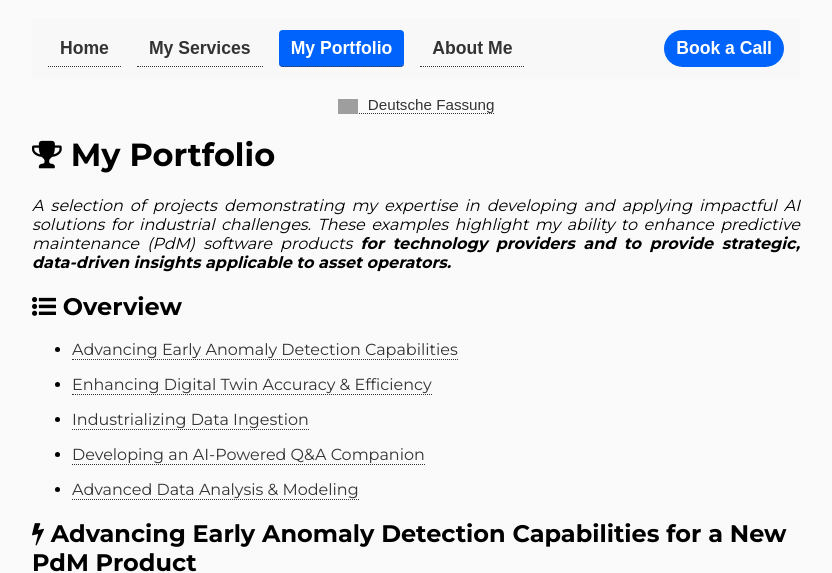
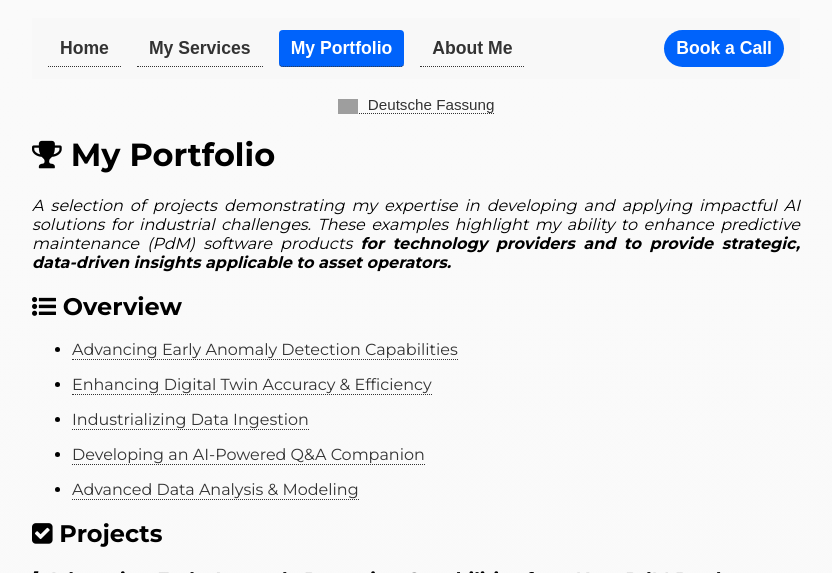
Before and after one commit to alexkolo/strategic-ai, a Jekyll site: the page built from en/portfolio.md, in a window 1280 px wide and 900 px high, cut to the strip 0-573 px from the top of the window. Shown: the whole strip, without its empty margins (224-1056 px from the left). Built offline with Jekyll 4.4.1, drawn with Linux system fonts in a browser that asks for light colours; some web fonts are replaced; grey boxes are pictures that could not be loaded.

Commit message:
fix: update project section headers for consistency in portfolio

```diff
--- a/en/portfolio.md
+++ b/en/portfolio.md
@@ -22,9 +22,11 @@
 
 - [Advanced Data Analysis & Modeling](#scientific-data-analysis)
 
-## <i class="fa fa-bolt"></i> Advancing Early Anomaly Detection Capabilities for a New PdM Product
+## <i class="fa fa-check-square"></i> Projects
 
 {:#anomaly-detection-product}
+
+### <i class="fa fa-bolt"></i> Advancing Early Anomaly Detection Capabilities for a New PdM Product
 
 <div style="text-align: center;">
 <img src="{{ site.url_ai_images }}/ChatGPT Image May 14, 2025, 07_55_14 PM - Advancing Early Anomaly Detection Capabilities for a New PdM SaaS Product.svg" alt="Advancing Early Anomaly Detection Capabilities for a New PdM SaaS Product" height="200"/>
@@ -38,9 +40,9 @@
 - **Key Learnings for Asset Operators:** This project underscored the importance of robust MLOps and mock-fault validation for building trustworthy AI in critical systems – key considerations for any organization selecting or implementing PdM solutions.
 - **Technical Highlight / Technologies Used:** Python, Anomaly Detection Algorithms (AAKR, Isolation Forest, Clustering, Causal Methods), MLOps (Kubernetes, NATS, GitHub Actions), Model Explainability (Shapley Values), Mock-Fault Generation & Testing, Performance Benchmarking Frameworks.
 
-## <i class="fa fa-cogs"></i> Enhancing Digital Twin Accuracy & Efficiency with Statistical Modeling
+{:#gas-turbine-digital-twin}
 
-{:#gas-turbine-digital-twin}
+### <i class="fa fa-cogs"></i> Enhancing Digital Twin Accuracy & Efficiency with Statistical Modeling
 
 <div style="text-align: center;">
 <img src="{{ site.url_ai_images }}/ChatGPT Image May 14, 2025, 07_51_31 PM - Enhancing Gas Turbine Digital Twin Accuracy & Efficiency with Statistical Modeling.svg" alt="Enhancing Gas Turbine Digital Twin Accuracy & Efficiency with Statistical Modeling" height="200"/>
@@ -54,9 +56,9 @@
 - **Key Learnings for Asset Operators:** The success of integrating statistical models with physics-based digital twins demonstrates a pragmatic approach to improving accuracy and efficiency – a valuable strategy when looking to get more from existing digital twin investments or considering new ones.
 - **Technical Highlight / Technologies Used:** Python, Scikit-learn, Advanced Statistical Modeling (Regression), Time-Series Analysis, Feature Engineering, Custom Data Clustering & Binning, Model Benchmarking, "Best-Performance" Data Filtering Logic.
 
-## <i class="fa fa-database"></i> Industrializing Data Ingestion for a Predictive Maintenance SaaS Provider
+{:#data-ingestion-industrialization}
 
-{:#data-ingestion-industrialization}
+### <i class="fa fa-database"></i> Industrializing Data Ingestion for a Predictive Maintenance SaaS Provider
 
 <div style="text-align: center;">
 <img src="{{ site.url_ai_images }}/ChatGPT Image May 15, 2025, 04_16_23 PM - Robust Data Engineering & ETL Pipelines for Industrial Data.svg" alt="Industrializing Data Ingestion for a Predictive Maintenance SaaS Provider" height="200"/>
@@ -70,9 +72,9 @@
 - **Key Learnings for Asset Operators:** This initiative highlights the critical role of standardized, robust data ingestion pipelines in any successful AI or PdM deployment. Ensuring data quality and accessibility from the outset is paramount for achieving reliable analytical outcomes.
 - **Technical Highlight / Technologies Used:** Python, Pandas, Custom ETL Architecture, Advanced File Parsing (CSV/Excel), Time-Zone/Timestamp Correction, Data Validation & Sanitization, CI/CD (GitHub Actions), Chunk-based Processing for Big Data, Comprehensive Documentation.
 
-## <i class="fa fa-comments-o"></i> Developing an AI-Powered Q&A Companion with Generative AI
+{:#genai-qna-companion}
 
-{:#genai-qna-companion}
+### <i class="fa fa-comments-o"></i> Developing an AI-Powered Q&A Companion with Generative AI
 
 <div style="text-align: center;">
 <img src="{{ site.url_ai_images }}/ChatGPT Image May 14, 2025, 08_12_56 PM - Developing an AI-Powered Q&A Companion with Generative AI.svg" alt="Developing an AI-Powered Q&A Companion with Generative AI" height="200"/>
@@ -95,9 +97,9 @@
 
   <a href="https://github.com/alexkolo/rag_nutrition_facts_blog" target="_blank">GitHub Repository</a>
 
-## <i class="fa fa-star-o"></i> Advanced Data Analysis & Modeling from Complex Scientific Datasets
+{:#scientific-data-analysis}
 
-{:#scientific-data-analysis}
+### <i class="fa fa-star-o"></i> Advanced Data Analysis & Modeling from Complex Scientific Datasets
 
 <div style="text-align: center;">
 <img src="{{ site.url_ai_images }}/cosmic_data_analysis.svg" alt="Abstract representation of complex data analysis from cosmic datasets" height="200"/>
```
